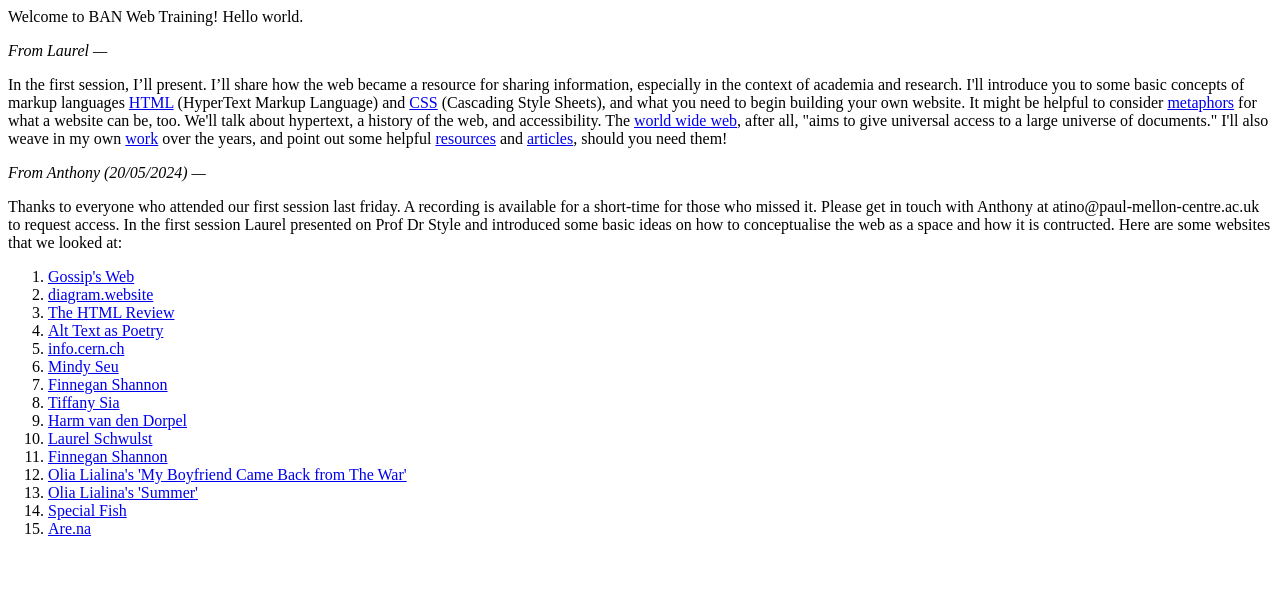
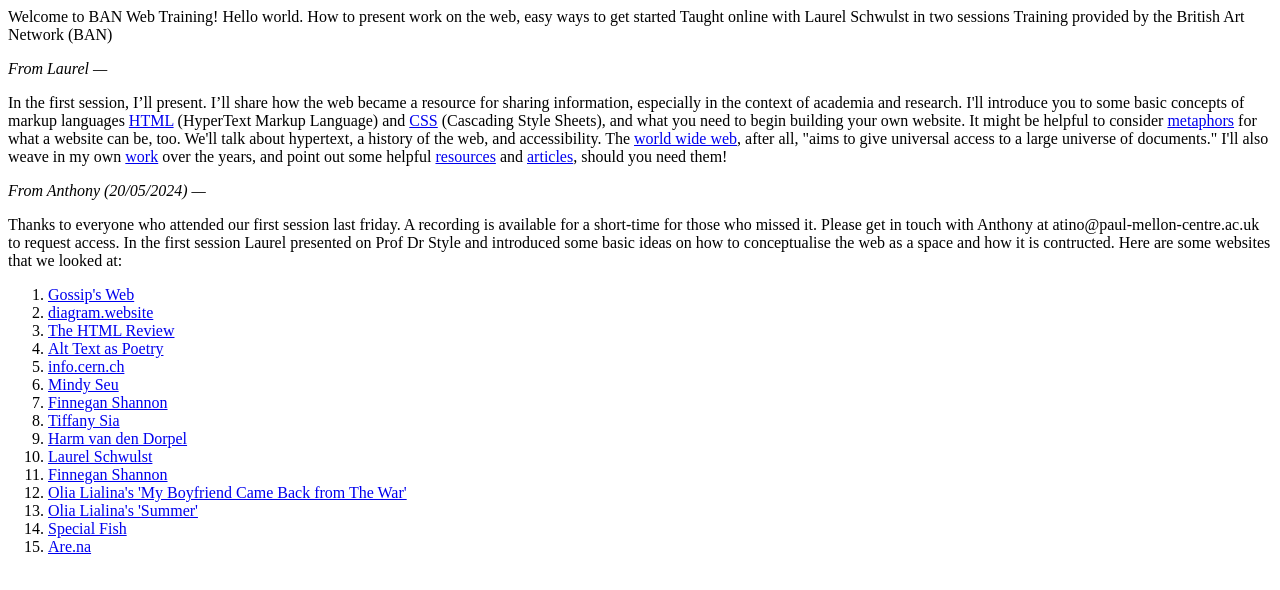
Before and after one commit to Anthonytino/BAN-web-learning, a plain HTML site: page index.html in a window 1280 px wide. Drawn offline with Linux system fonts and the light colour scheme.

Commit message:
Update index.html

```diff
--- a/index.html
+++ b/index.html
@@ -15,6 +15,10 @@
 
   <body>
     Welcome to BAN Web Training! Hello world.
+
+    How to present work on the web, easy ways to get started
+    Taught online with Laurel Schwulst in two sessions
+    Training provided by the British Art Network (BAN)
 
     <p>
       <i>From Laurel —</i>
```
